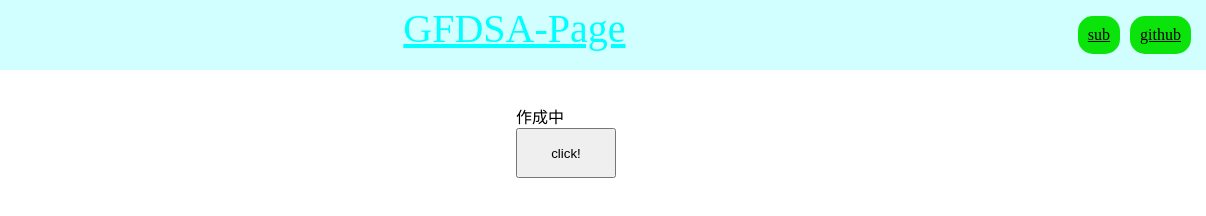
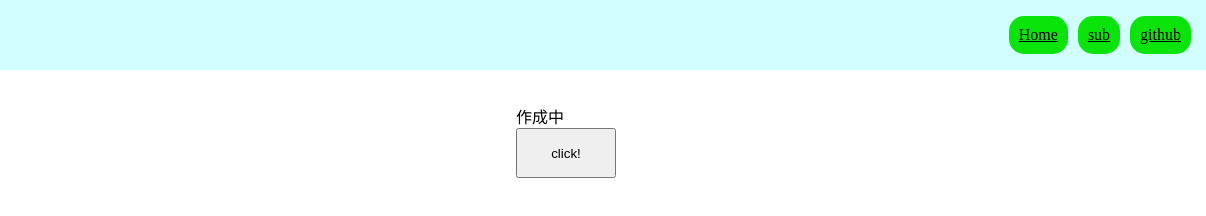
Before and after one commit to GFDSA030/GFDSA030.github.io, a plain HTML site: page index.html in a window 1280 px wide. Shown: the full height of the page, 74-1280 px from the left. Drawn offline with Linux system fonts and the light colour scheme.

Commit message:
title変更

```diff
--- a/index.html
+++ b/index.html
@@ -14,13 +14,14 @@
             <div icon>
                 <a href="/icon.png"><img class="icon" src="/icon.png" alt="img"></a>
             </div>
-
+            <!--
             <div class="page-title">
                 <li><a href="/">GFDSA-Page</a></li>
             </div>
-
+            -->
             <nav>
                 <ul class="menu">
+                    <li><a href="/">Home</a></li>
                     <li><a href="http://sub.gfdsa.f5.si">sub</a></li>
                     <li><a href="https://github.com/gfdsa030/gfdsa030.github.io">github</a></li>
                 </ul>
```
Also changed, not shown: form/index.html (+3 -2 lines), tmp/index.html (+3 -2 lines).
